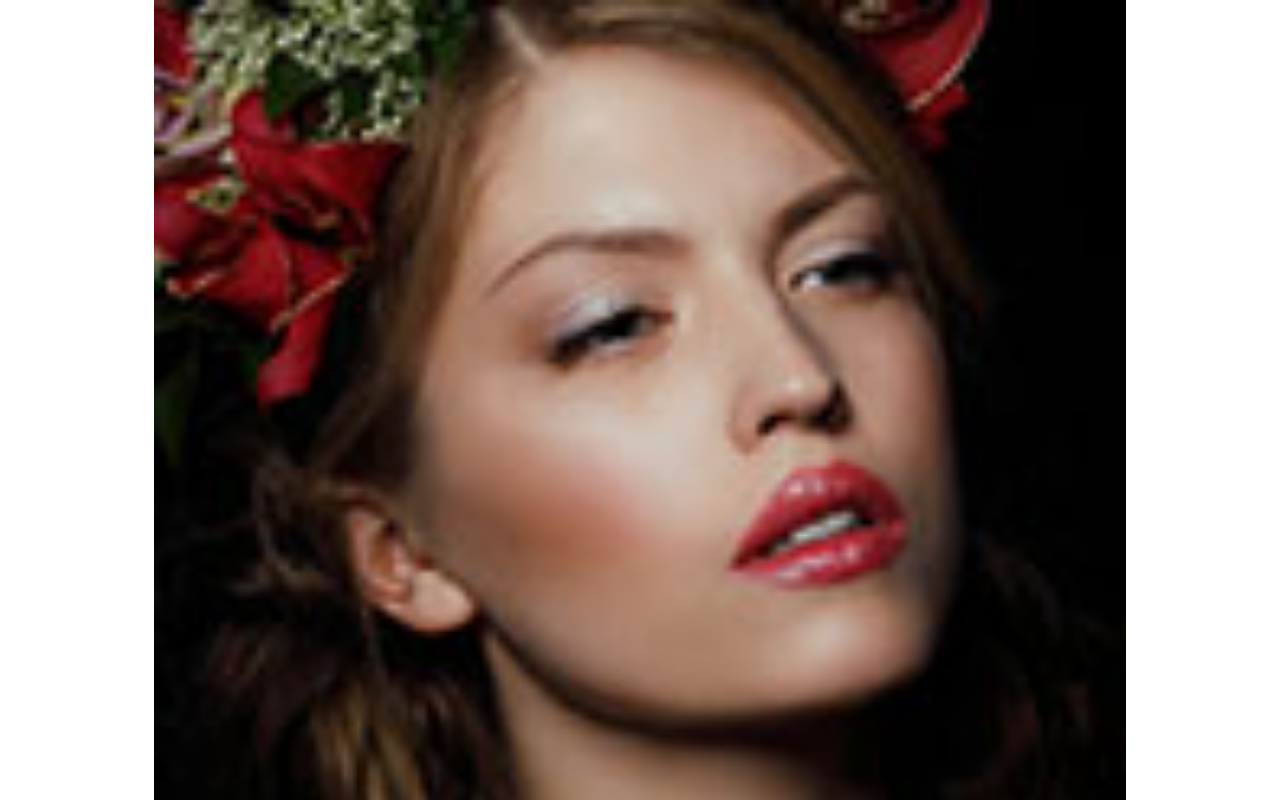
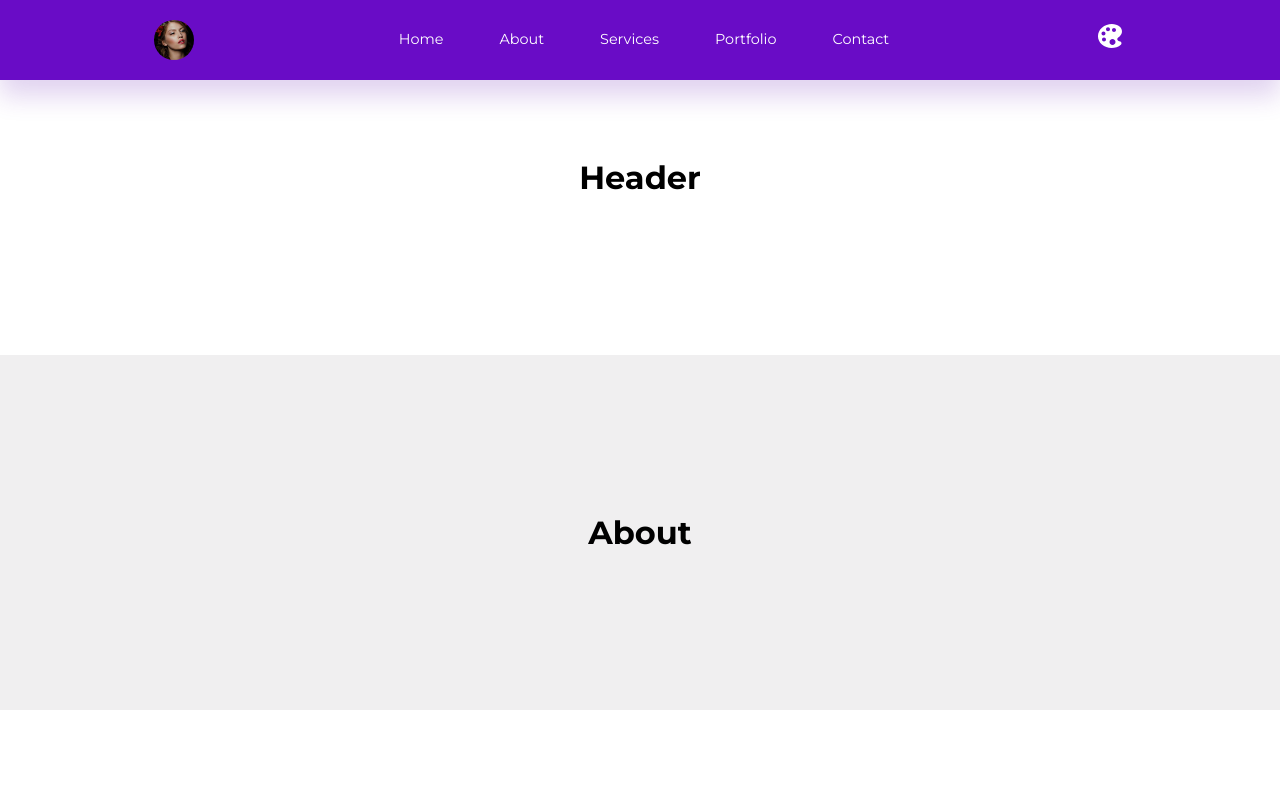
Before and after one commit to micLira828/react-portfolio, a React (Create React App) app in the folder landing_page/: page / in a window 1280 px wide. Shown: the top 800 px of the page. Built offline with nearby package versions, Linux system fonts and the light colour scheme.

Commit message:
Finished and styled the nav

```diff
--- a/landing_page/src/index.css
+++ b/landing_page/src/index.css
@@ -96,7 +96,7 @@ section > p{
 
 a{
     /*colors of links*/
-    /*color: var(--color-white);*/
+    color: var(--color-white);
     transition: var(--transition);
 }
 
@@ -189,3 +189,54 @@ img{
 .btn.sm{
     padding: 0.5rem 1.2rem;
 }
+
+/* MEDIA QUERIES (tablets) */
+@media screen and (max-width: 1024px) {
+    body {
+        font-size: 1rem;
+    }
+
+    .container {
+        width: var(--container-width-md);
+    }
+
+    section {
+        padding: 8rem 0;
+    }
+
+    section > p {
+        width: 72%;
+        margin-bottom: 3rem;
+    }
+
+    h1 {
+        font-size: 2rem;
+    }
+}
+
+/* MEDIA QUERIES (phones) */
+@media screen and (max-width: 600px) {
+    h1 {
+        font-size: 2.4rem;
+    }
+
+    h2 {
+        font-size: 1.8rem;
+    }
+
+    h3 {
+        font-size: 1.4rem;
+    }
+
+    h4 {
+        font-size: 1rem;
+    }
+
+    .btn {
+        padding: 0.6rem 1.5rem;
+    }
+
+    section > p {
+        width: var(--container-width-md);
+    }
+}
--- a/landing_page/src/sections/navbar/Navbar.jsx
+++ b/landing_page/src/sections/navbar/Navbar.jsx
@@ -5,6 +5,7 @@ import './navbar.css';
 
 function Navbar() {
   return (
+    <nav>
     <div className="container nav__container">
      {/*Link */}
       <a href = "index.html" className = 'nav__logo'>
@@ -20,6 +21,7 @@ function Navbar() {
        {/*Button*/}
       <button id = 'theme__icon'><IoIosColorPalette/></button>
     </div>
+    </nav>
   )
 }
 
--- a/landing_page/src/sections/navbar/navbar.css
+++ b/landing_page/src/sections/navbar/navbar.css
@@ -0,0 +1,76 @@
+nav{
+    /*The width*/
+    width:100vw;
+
+    /*The height*/
+    height: 5rem;
+
+    /*Make the display css grid*/
+    display: grid;
+
+    /*Place the items
+     to the center*/
+    place-items: center;
+
+    /*Background color*/
+    background:var(--color-primary);
+
+    /*The nav is stationary*/
+    position: fixed;
+
+    top: 0;
+    left: 0;
+
+    z-index:9;
+
+    /*Box shadow*/
+    box-shadow: 0 1rem 1.5rem hsla(var(--primary-hue), 68%, 42%, 20%);
+
+    transition: var(--transition);
+}
+
+
+
+.nav__container{
+    display: flex;
+    justify-content: space-between;
+    align-items: center;
+}
+
+.nav__logo{
+    /*Define the proportions of the width*/
+    width: 2.5rem;
+    height: 2.5rem;
+
+    /*Make the image rounded*/
+    border-radius: 50%;
+
+    overflow: hidden;
+}
+
+.nav__menu{
+    display: flex;
+    /*Create a gap between everything*/
+    gap: 3.5rem;
+}
+
+#theme__icon{
+    /*Make the background transparent*/
+    background:transparent;
+
+    /*White color*/
+    color: white;
+
+    font-size: 2rem;
+
+    /*The curson is a pointer*/
+    cursor: pointer;
+}
+
+/*HIDE NAV MENU ON TABLETS AND PHONES*/
+@media screen and (max-width:1024px){
+    /*Don't display the nav*/
+    .nav__menu{
+        display:none;
+    }
+}
```
